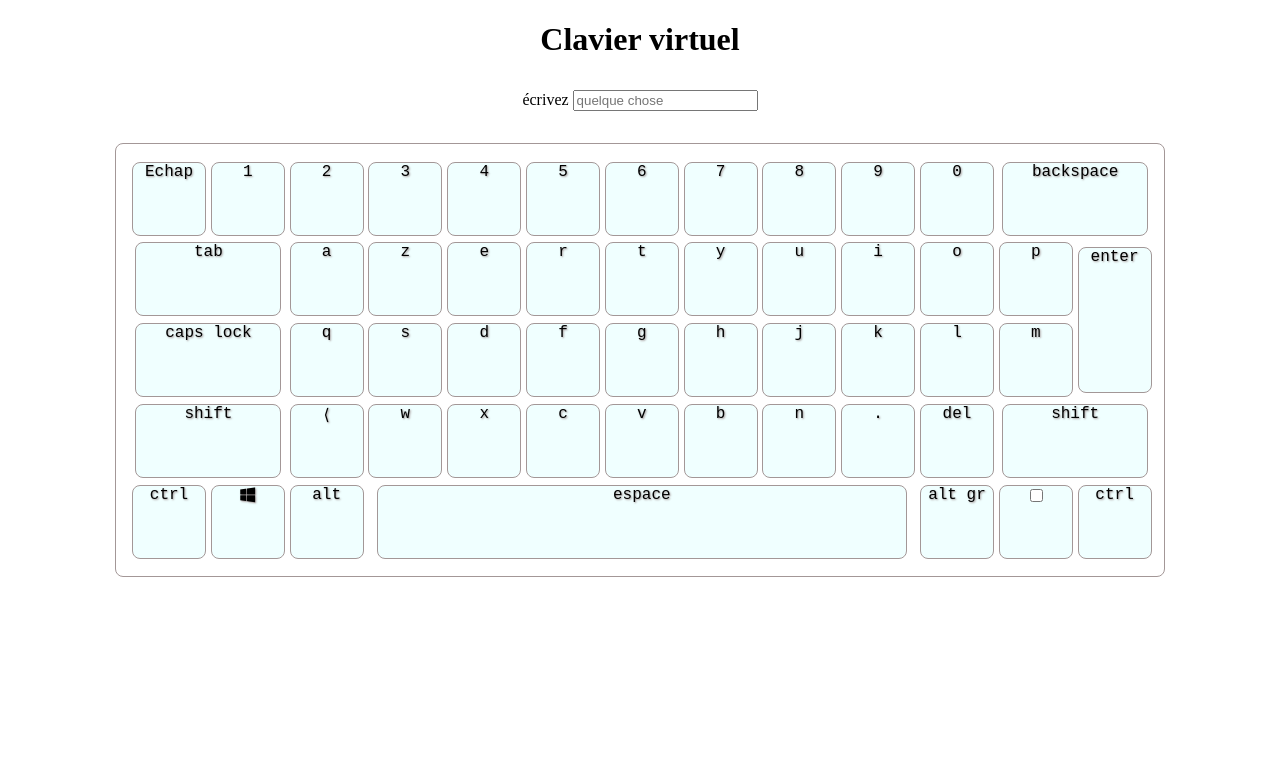
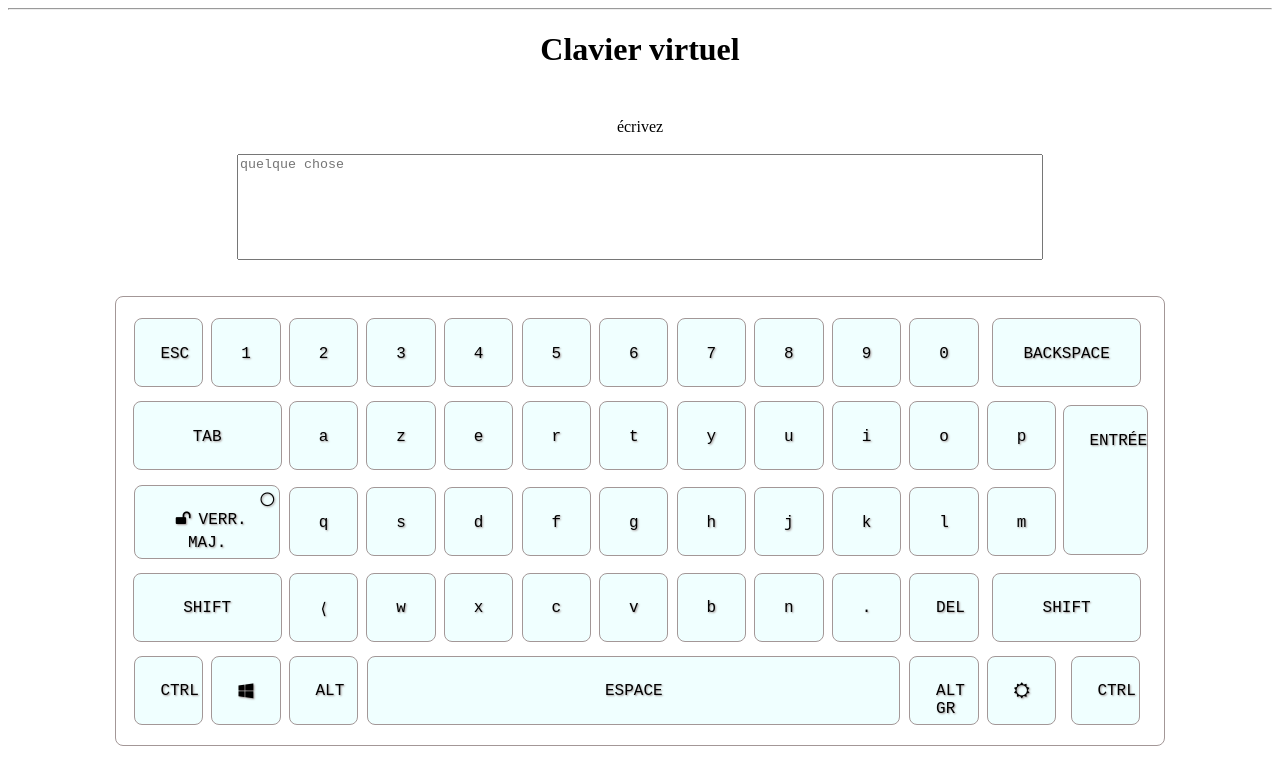
Before and after one commit to K0m414/clavier, a plain HTML site: page index.html in a window 1280 px wide. Drawn offline with Linux system fonts and the light colour scheme; a web font is replaced by a local one.

Commit message:
commit du 0803

```diff
--- a/css/keyboard-night.css
+++ b/css/keyboard-night.css
@@ -2,6 +2,11 @@ body{
     background-color: #0D1117;
     color: honeydew;
     text-shadow: 1px 1px 2px rgb(109, 130, 252);
+}
+
+div textarea{
+    background-color: gray;
+    color:honeydew;
 }
 
 #keyboard{
--- a/css/keyboard.css
+++ b/css/keyboard.css
@@ -7,12 +7,41 @@ div{
     text-align: center;
     margin: 2rem;
 }
+label{
+    display: block;
+    padding: 1.5%;
+}
+textarea {
+    resize: none;
+    width: 800px;
+    height: 100px;
+  }
+
+.hidden{
+    display: none;
+}
+.visible{
+    display: inline-block
+}
+
+.fa-unlock{
+    padding: 0.5rem;
+}
+
+.maj{
+    text-transform: uppercase;
+}
+
+.maj-def{
+    text-transform: uppercase;
+}
 /*css pour clavier*/
+
 #keyboard{
     padding: 1rem;
     margin:auto;
     width: 63.5rem;
-    height: 25rem;
+    height: 26rem;
     display: grid;
     grid-template-columns: repeat(13, 5fr);
     grid-gap: 0.3rem;
@@ -22,59 +51,67 @@ div{
 
 kbd{
     font-family: 'Xanh Mono', monospace;
+
+
 }
 .key{
-    width:4.5rem;
-    height: 4.5rem;
-    margin:auto;
+    width: 1rem;
+    height: 1rem;
+    margin: auto;
     border-radius: 8px;
+    padding: 1.6rem;
     }
 
 /*ligne 1*/
 
     .backspace{
         grid-area: 1 / 12 / 2 / 14;
-        width: 9rem;
+        width: 6rem;
     }
 
     /*ligne 2*/
 
     .tab{
         grid-area: 2 / 1 / 3 / 3;
-        width: 9rem;
+        width: 6rem;
     }
 
    .enter{
         grid-area: 2 / 13 / 4 / 14;
-        height: 9rem;
+        height: 6rem;
+        width: 2rem;
    }
 
     /*ligne 3*/
+    .led{
+        position: absolute;
+        top: 5px;
+        right:5px;
+    }
+    .capslock{
+        position: relative;
+        grid-area: 3 / 1 / 4 / 3;
+        padding: 1rem 2rem;
+        width: 5rem;
+        height:2.5rem;
 
-    .capslock{
-        grid-area: 3 / 1 / 4 / 3;
-        width: 9rem;
     }
 
     /*ligne 4*/
 
     .shift1{
         grid-area: 4 / 1 / 5 / 3;
-        width: 9rem;
+        width: 6rem;
     }
 
     .shift2{
         grid-area: 4 / 12 / 5 / 14;
-        width: 9rem;
+        width: 6rem;
     }
 
         /*ligne 5*/
 
     .espace{
         grid-area: 5 / 4 / 6 / 11;
-        width: 33rem;
+        width: 30rem;
     }
-
-    .sr-only{
-        display:none;
-    }
--- a/index.html
+++ b/index.html
@@ -10,88 +10,95 @@
 
 
         <link rel="stylesheet" href="css/keyboard.css" type="text/css">
-        <link rel="stylesheet" href="css/keyboard-light.css" type="text/css">
+        <link id="page-style" rel="stylesheet" href="css/keyboard-light.css" type="text/css">
         <!-- <link rel="stylesheet" href="css\keyboard-night.css" type="text/css"> -->
 
         <title>Clavier virtuel</title>
     </head>
-
+<hr>
     <body>
         <h1>Clavier virtuel</h1>
             <div>
                 <label for="text">écrivez </label>
-                <input type="text" id="text" name="text" placeholder="quelque chose">
+                <textarea type="text" id="text" name="text" placeholder="quelque chose"></textarea>
+                <p></p>
             </div>
             <article id="keyboard">
 
-                <kbd class="key">Echap</kbd>
-                <kbd class="key">1</kbd>
-                <kbd class="key">2</kbd>
-                <kbd class="key">3</kbd>
-                <kbd class="key">4</kbd>
-                <kbd class="key">5</kbd>
-                <kbd class="key">6</kbd>
-                <kbd class="key">7</kbd>
-                <kbd class="key">8</kbd>
-                <kbd class="key">9</kbd>
-                <kbd class="key">0</kbd>
-                <kbd class="key backspace">backspace</kbd>
+                <kbd class="key maj-def esc">esc</kbd>
+                <kbd class="key un">1</kbd>
+                <kbd class="key deux">2</kbd>
+                <kbd class="key trois">3</kbd>
+                <kbd class="key quatre">4</kbd>
+                <kbd class="key cinq">5</kbd>
+                <kbd class="key six">6</kbd>
+                <kbd class="key sept">7</kbd>
+                <kbd class="key huit">8</kbd>
+                <kbd class="key neuf">9</kbd>
+                <kbd class="key zero">0</kbd>
+                <kbd class="key maj-def backspace">backspace</kbd>
 
-                <kbd class="key tab">tab</kbd>
-                <kbd class="key">a</kbd>
-                <kbd class="key">z</kbd>
-                <kbd class="key">e</kbd>
-                <kbd class="key">r</kbd>
-                <kbd class="key">t</kbd>
-                <kbd class="key">y</kbd>
-                <kbd class="key">u</kbd>
-                <kbd class="key">i</kbd>
-                <kbd class="key">o</kbd>
-                <kbd class="key">p</kbd>
+                <kbd class="key maj-def tab">tab</kbd>
+                <kbd class="key a">a</kbd>
+                <kbd class="key z">z</kbd>
+                <kbd class="key e">e</kbd>
+                <kbd class="key r">r</kbd>
+                <kbd class="key t">t</kbd>
+                <kbd class="key y">y</kbd>
+                <kbd class="key u">u</kbd>
+                <kbd class="key i">i</kbd>
+                <kbd class="key o">o</kbd>
+                <kbd class="key p">p</kbd>
 
-                <kbd class="key capslock">caps lock</kbd>
-                <kbd class="key">q</kbd>
-                <kbd class="key">s</kbd>
-                <kbd class="key">d</kbd>
-                <kbd class="key">f</kbd>
-                <kbd class="key">g</kbd>
-                <kbd class="key">h</kbd>
-                <kbd class="key">j</kbd>
-                <kbd class="key">k</kbd>
-                <kbd class="key">l</kbd>
-                <kbd class="key">m</kbd>
-                <kbd class="key enter">enter</kbd>
+                <kbd class="key maj-def capslock">
+                    <i class="fa fa-lock hidden"></i>
+                    <i class="fa fa-unlock"></i>verr. maj.
+                <i class="fa fa-circle-thin led"></i>
+                <i class="fa fa-dot-circle-o hidden led"></i>
+                </kbd>
 
-                <kbd class="key shift1">shift</kbd>
-                <kbd class="key">&#x27E8;</kbd>
-                <kbd class="key">w</kbd>
-                <kbd class="key">x</kbd>
-                <kbd class="key">c</kbd>
-                <kbd class="key">v</kbd>
-                <kbd class="key">b</kbd>
-                <kbd class="key">n</kbd>
-                <kbd class="key">.</kbd>
-                <kbd class="key">del</kbd>
-                <kbd class="key shift2">shift</kbd>
+                <kbd class="key q">q</kbd>
+                <kbd class="key s">s</kbd>
+                <kbd class="key d">d</kbd>
+                <kbd class="key f">f</kbd>
+                <kbd class="key g">g</kbd>
+                <kbd class="key h">h</kbd>
+                <kbd class="key j">j</kbd>
+                <kbd class="key k">k</kbd>
+                <kbd class="key l">l</kbd>
+                <kbd class="key m">m</kbd>
+                <kbd class="key maj-def enter">entrée</kbd>
 
-                <kbd class="key ctrl1">ctrl</kbd>
-                <kbd class="key windows"><i class="fa fa-windows"></i></kbd>
-                <kbd class="key alt">alt</kbd>
-                <kbd class="key espace">espace</kbd>
-                <kbd class="key altgr">alt gr</kbd>
-                <kbd class="key mode">
-                    <label class="sr-only" for="checkBox">activer le mode nuit</label>
-                    <input type="checkbox" id="checkBox" >
+                <kbd class="key maj-def shift1">shift</kbd>
+                <kbd class="key maj-def fleche">&#x27E8;</kbd>
+                <kbd class="key w">w</kbd>
+                <kbd class="key x">x</kbd>
+                <kbd class="key c">c</kbd>
+                <kbd class="key v">v</kbd>
+                <kbd class="key b">b</kbd>
+                <kbd class="key n">n</kbd>
+                <kbd class="key maj-def point">.</kbd>
+                <kbd class="key maj-def del">del</kbd>
+                <kbd class="key maj-def shift2">shift</kbd>
+
+                <kbd class="key maj-def ctrl1">ctrl</kbd>
+                <kbd class="key maj-def windows"><i class="fa fa-windows"></i></kbd>
+                <kbd class="key maj-def alt">alt</kbd>
+                <kbd class="key maj-def espace">espace</kbd>
+                <kbd class="key maj-def altgr">alt gr</kbd>
+                <kbd class="key maj-def mode">
+                    <i class="fa fa-sun-o"></i>
+                    <i class="fa fa-moon-o hidden"></i>
                 </kbd>
-                <kbd class="key ctrl2">ctrl</kbd>
+                <kbd class="key maj-def ctrl2">ctrl</kbd>
 
             </article>
         <!--fin du clavier-->
         <!-- JS -->
-        <!--
-            <script src="https://code.jquery.com/jquery-2.1.0.min.js"></script>
+
+
             <script src="js/script.js"></script>
-        -->
+
 
     </body>
     </html>
--- a/js/script.js
+++ b/js/script.js
@@ -0,0 +1,157 @@
+document.addEventListener('DOMContentLoaded', (event) => {
+  console.log('DOM');
+/*variable*/
+
+const modeSwitch = document.querySelector('.mode');
+const lightMode = document.querySelector('.fa-sun-o');
+const darkMode = document.querySelector('.fa-moon-o');
+let nightSheet= 'http://test/clavier/css/keyboard-night.css';
+let lightSheet= 'http://test/clavier/css/keyboard-light.css';
+let link = document.getElementById('page-style')
+
+const capsLock = document.querySelector('.capslock');
+const unlock = document.querySelector('.fa-unlock');
+const lock = document.querySelector('.fa-lock');
+const ledOff = document.querySelector('.fa-circle-thin');
+const ledOn = document.querySelector('.fa-dot-circle-o');
+const key = document.querySelectorAll('kbd');
+
+const backspace = document.querySelector('.backspace');
+let write = document.querySelector('textarea');
+let kbd;
+
+let keyEspace = otherElment('.espace', ' ');
+let keyFlech = otherElment('.fleche', '\u2039');
+let keyEnter = otherElment('.enter', '\u000A');
+let keyPoint = otherElment('.point', '\u002E');
+let keyTab = otherElment('.tab', '\u0009');
+
+let keyUn = selectElment('.un');
+let keyDeux = selectElment('.deux');
+let keyTrois = selectElment('.trois');
+let keyQuatre = selectElment('.quatre');
+let keyCinq = selectElment('.cinq');
+let keySIx = selectElment('.six');
+let keySept = selectElment('.sept');
+let keyHuit = selectElment('.huit');
+let keyNeuf = selectElment('.neuf');
+let keyZero = selectElment('.zero');
+
+let keyA = selectElment('.a');
+let keyB = selectElment('.b');
+let keyC = selectElment('.c');
+let keyD = selectElment('.d');
+let keyE = selectElment('.e');
+let keyF = selectElment('.f');
+let keyG = selectElment('.g');
+let keyH = selectElment('.h');
+let keyI = selectElment('.i');
+let keyJ = selectElment('.j');
+let keyK = selectElment('.k');
+let keyL = selectElment('.l');
+let keyM = selectElment('.m');
+
+let keyN = selectElment('.n');
+let keyO = selectElment('.o');
+let keyP = selectElment('.p');
+let keyQ = selectElment('.q');
+let keyR = selectElment('.r');
+let keyS = selectElment('.s');
+let keyT = selectElment('.t');
+let keyU = selectElment('.u');
+let keyV = selectElment('.v');
+let keyW = selectElment('.w');
+let keyX = selectElment('.x');
+let keyY = selectElment('.y');
+let keyZ = selectElment('.z');
+
+arrayMaj = [];
+keyMaj = document.querySelectorAll('kbd');
+// console.log(keyMaj.forEach())
+
+/*event listener*/
+
+//pour activer ou désactiver le mode nuit
+modeSwitch.addEventListener('click', event => { //clique sur la touche mode
+    // console.log('clique mode');
+    lightMode.classList.toggle('hidden'); // cache l'icône en changeant de classe
+    darkMode.classList.toggle('visible'); //affiche l'icône en changeant de classe
+    // si le href de link est === à nightSheet
+    if(link.href === nightSheet){
+      changerDeStyle(lightSheet); //fonction va afficher lightSheet
+    }
+    // sinon fonction va afficher nightSheet
+    else{
+      changerDeStyle(nightSheet);
+      // console.log(link.href === sheet)
+    }
+  });
+
+    // Supprimer un caractère
+    backspace.addEventListener('click', () => {
+      let keyBack = write.value.slice(0, write.value.length - 1)
+      // console.log(keyBack)
+      write.value = keyBack
+  })
+
+
+/*pour activer ou désactiver caps lock*/
+  capsLock.addEventListener('click', event => {
+
+    // console.log('clique maj');
+    //verrou
+    unlock.classList.toggle('hidden') // cache l'icône en changeant de classe
+    // unlock.classList.add('fgd')
+    lock.classList.toggle('visible') //affiche l'icône en changeant de classe
+    //led
+    ledOff.classList.toggle('hidden') // cache l'icône en changeant de classe
+    ledOn.classList.toggle('visible') //affiche l'icône en changeant de classe
+
+    /*Mettre en maj*/
+     keyMaj.forEach(element => element.classList.toggle('maj'))
+    // keyMaj.forEach(element => console.log(element))
+
+  });
+
+/*fonction */
+
+/*en maj*/
+function toUpper(text){
+  return text.toUpperCase()
+}
+  function changerDeStyle(sheet){
+    link.setAttribute('href', sheet);
+    // console.log(link)
+  }
+
+// function qui permet de choisir la touche a écrire
+  function selectElment(className){
+
+    kbd = document.querySelector(className);
+    // innerText applies text-transform and white-space rules
+    let touchName = kbd.innerText;
+
+    kbd.addEventListener('click', event => {
+      if (write.value === ''){
+        write.value = touchName
+      }
+      else{
+        write.value +=touchName
+      }
+
+    // console.log(touchName)
+    })
+  }
+
+
+  function otherElment(className, elementValue){
+
+    kbd = document.querySelector(className);
+    kbd.addEventListener('click', event => {
+        write.value += elementValue
+    // console.log(elementValue)
+    })
+  }
+
+
+});
```
Also changed, not shown: js/fonction.js (added, +54 -0 lines).
